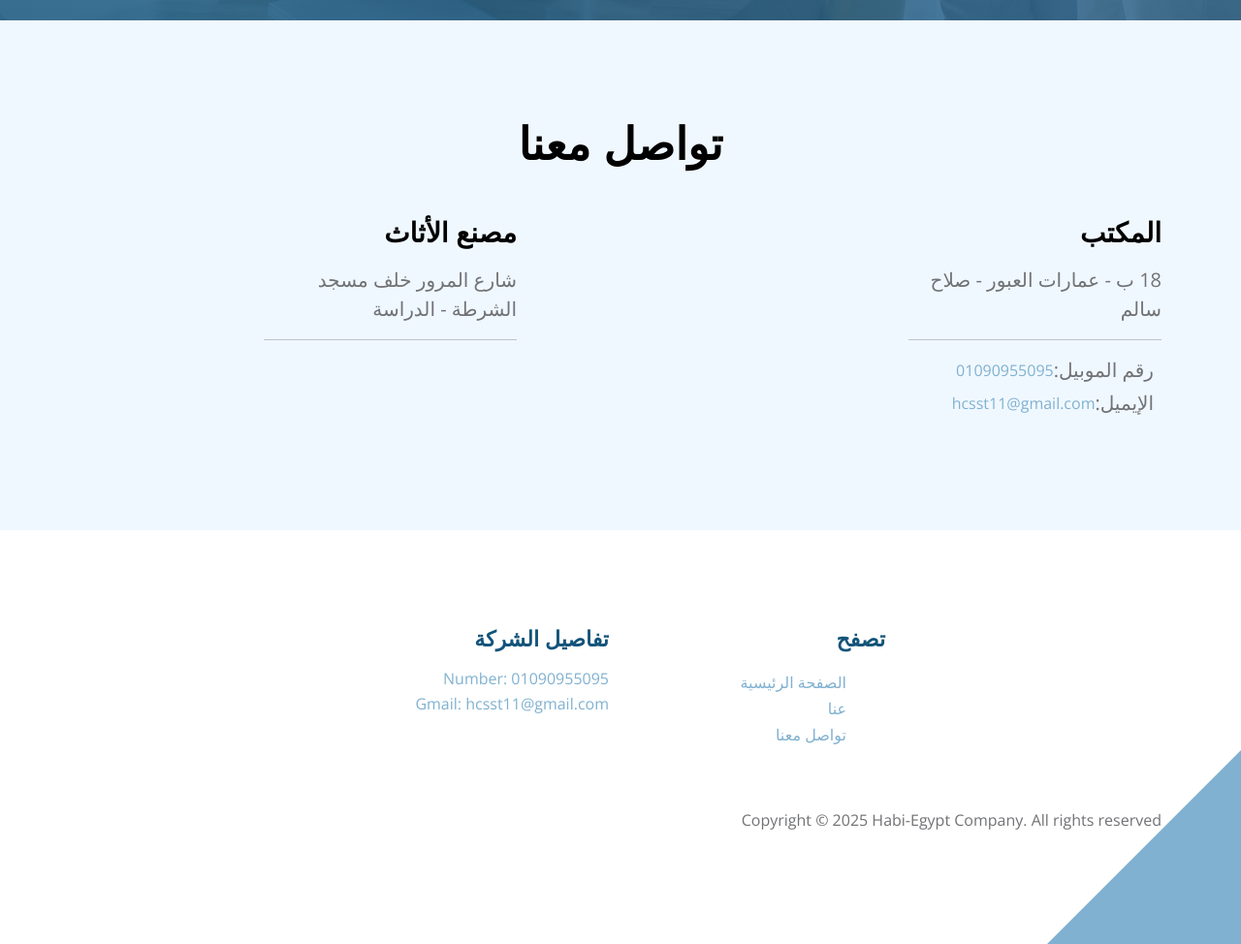
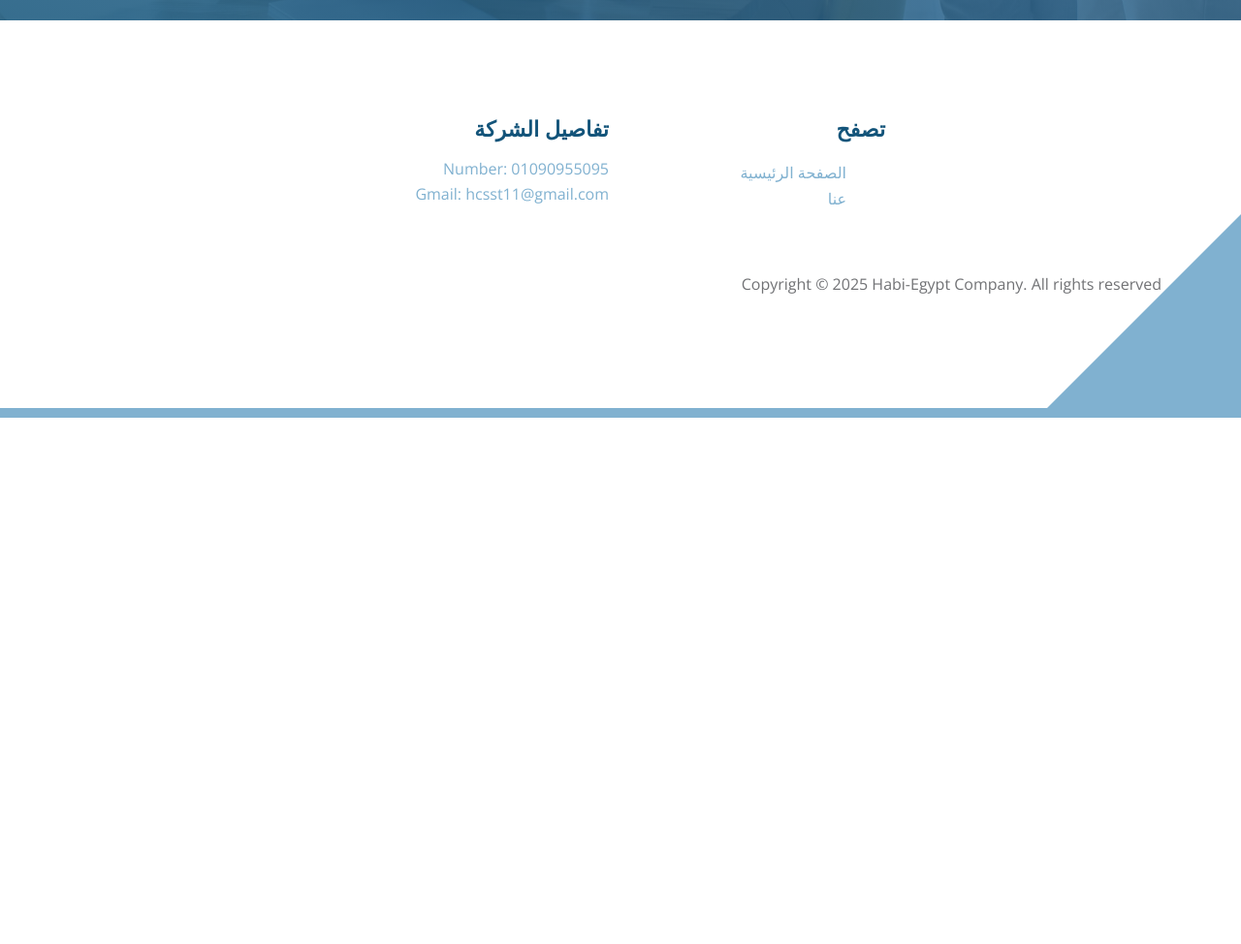
Before and after one commit to JannaAllahOmar95/HabiWebsite, a plain HTML site: page index.html in a window 1280 px wide. Shown: the part 2548-3522 px from the top of the page at 97% size. After the commit the page ends 2979 px from the top, so only its background shows below. Drawn offline with nearby package versions, Linux system fonts and the light colour scheme.

Commit message:
Index.html File
Removed Contact Us Part from the main page

```diff
--- a/index.html
+++ b/index.html
@@ -534,70 +534,6 @@
                 </div>
             </section> -->
 
-
-            <section class="contact-section section-padding section-bg" id="section_5">
-                <div class="container">
-                    <div class="row">
-
-                        <div class="col-lg-12 col-12 text-center">
-                            <h2 class="mb-5">تواصل معنا</h2>
-                        </div>
-
-                        <!-- <div class="col-lg-5 col-12 mb-4 mb-lg-0">
-                            <iframe class="google-map" src="https://maps.app.goo.gl/q3CR92bHje8cZAQa6" width="100%" height="250" style="border:0;" allowfullscreen="" loading="lazy" referrerpolicy="no-referrer-when-downgrade"></iframe>
-                        </div> -->
-
-                        <div class="col-lg-3 col-md-6 col-12 mb-3 mb-lg- mb-md-0 ms-auto">
-                            <h4 class="mb-3">المكتب</h4>
-
-                            <p>18 ب - عمارات العبور - صلاح سالم</p>
-
-                            <hr>
-
-                            <p class="d-flex align-items-center mb-1">
-                                <span class="me-2">رقم الموبيل: </span>
-
-                                <a href="tel: 305-240-9671" class="site-footer-link">
-                                    01090955095
-                                </a>
-                            </p>
-
-                            <p class="d-flex align-items-center">
-                                <span class="me-2">الإيميل: </span>
-
-                                <a href="mailto:info@company.com" class="site-footer-link">
-                                    hcsst11@gmail.com
-                                </a>
-                            </p>
-                        </div>
-
-                        <div class="col-lg-3 col-md-6 col-12 mx-auto">
-                            <h4 class="mb-3">مصنع الأثاث</h4>
-
-                            <p>شارع المرور خلف مسجد الشرطة - الدراسة</p>
-
-                            <hr>
-
-                            <!-- <p class="d-flex align-items-center mb-1">
-                                <span class="me-2">Phone</span>
-
-                                <a href="tel: 110-220-3400" class="site-footer-link">
-                                    110-220-3400
-                                </a>
-                            </p> -->
-
-                            <!-- <p class="d-flex align-items-center">
-                                <span class="me-2">Email</span>
-
-                                <a href="mailto:info@company.com" class="site-footer-link">
-                                    info@company.com
-                                </a>
-                            </p> -->
-                        </div>
-
-                    </div>
-                </div>
-            </section>
         </main>
 
              <footer class="site-footer section-padding">
@@ -627,9 +563,9 @@
                                 <a href="#" class="site-footer-link">FAQs</a>
                             </li> -->
 
-                            <li class="site-footer-link-item">
+                            <!-- <li class="site-footer-link-item">
                                 <a href="#" class="site-footer-link">تواصل معنا</a>
-                            </li>
+                            </li> -->
                         </ul>
                     </div>
 
```
